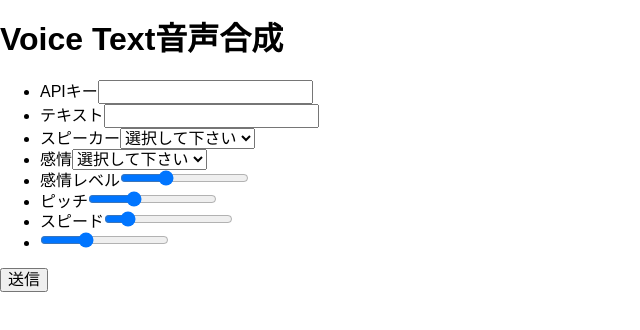
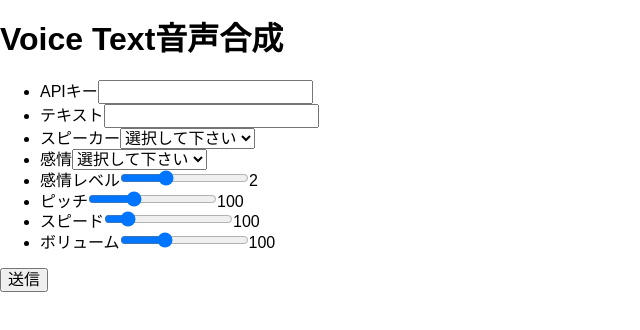
Before and after one commit to rockhopper-penguin/Speech-Synthesis, a Vue app in the folder Vue/src/: page / in a window 1280 px wide. Shown: the top 330 px of the page, without its empty margins (0-640 px from the left). Built offline with nearby package versions, Linux system fonts and the light colour scheme.

Commit message:
バインディング

```diff
--- a/Vue/src/src/components/Main.vue
+++ b/Vue/src/src/components/Main.vue
@@ -6,15 +6,15 @@
         <ul>
           <li>
             <label for="">APIキー</label>
-            <input type="text" name="apiKey" id="" required />
+            <input type="text" name="apiKey" id="" v-model="apiKey" required />
           </li>
           <li>
             <label for="">テキスト</label>
-            <input type="text" name="text" id="" required />
+            <input type="text" name="text" id="" v-model="text" required />
           </li>
           <li>
             <label for="">スピーカー</label>
-            <select name="speaker" id="" required>
+            <select name="speaker" id="" v-model="speaker" required>
               <option value="" disabled selected>選択して下さい</option>
               <option value="show">ショウ</option>
               <option value="haruka">ハルカ</option>
@@ -26,7 +26,7 @@
           </li>
           <li>
             <label for="">感情</label>
-            <select name="emotion" id="">
+            <select name="emotion" id="" v-model="emotion">
               <option value="" disabled selected>選択して下さい</option>
               <option value="happiness">喜</option>
               <option value="anger">怒</option>
@@ -43,8 +43,9 @@
               min="1"
               max="4"
               step="1"
+              v-model="emotionLevel"
             />
-            <span></span>
+            <span>{{ emotionLevel }}</span>
           </li>
           <li>
             <label for="">ピッチ</label>
@@ -55,8 +56,9 @@
               min="50"
               max="200"
               step="1"
+              v-model="pitch"
             />
-            <span></span>
+            <span>{{ pitch }}</span>
           </li>
           <li>
             <label for="">スピード</label>
@@ -67,11 +69,12 @@
               min="50"
               max="400"
               step="1"
+              v-model="speed"
             />
-            <span></span>
+            <span>{{ speed }}</span>
           </li>
           <li>
-            <label for="ボリューム"></label>
+            <label for="">ボリューム</label>
             <input
               type="range"
               name="volume"
@@ -79,12 +82,13 @@
               min="50"
               max="200"
               step="1"
+              v-model="volume"
             />
-            <span></span>
+            <span>{{ volume }}</span>
           </li>
         </ul>
       </div>
-      <button type="submit">送信</button>
+      <button type="submit" v-on:click="test">送信</button>
     </form>
   </div>
 </template>
@@ -95,10 +99,30 @@
 
 @Component
 export default class Main extends Vue {
+  /** APIキー */
+  private apiKey = "";
+  /** テキスト */
+  private text = "";
+  /** スピーカー */
+  private speaker = "";
+  /** 感情 */
+  private emotion = "";
+  /** 感情レベル */
+  private emotionLevel = 2;
+  /** ピッチ */
+  private pitch = 100;
+  /** スピード */
+  private speed = 100;
+  /** ボリューム */
+  private volume = 100;
+
+  private voiceText: any;
   constructor() {
     super();
-    const text = "ボイステキストクラス";
-    const voiceText = new VoiceText(text);
+  }
+
+  test() {
+    alert(`apiKey : ${this.apiKey}`);
   }
 }
 </script>
--- a/Vue/src/src/src/VoiceText.ts
+++ b/Vue/src/src/src/VoiceText.ts
@@ -2,6 +2,9 @@
     private text: string | undefined;
     constructor(text: string) {
         this.text = text;
-        alert(`text -> ${text}`)
+    }
+
+    test() {
+        alert(`text -> ${this.text}`);
     }
 }
```
